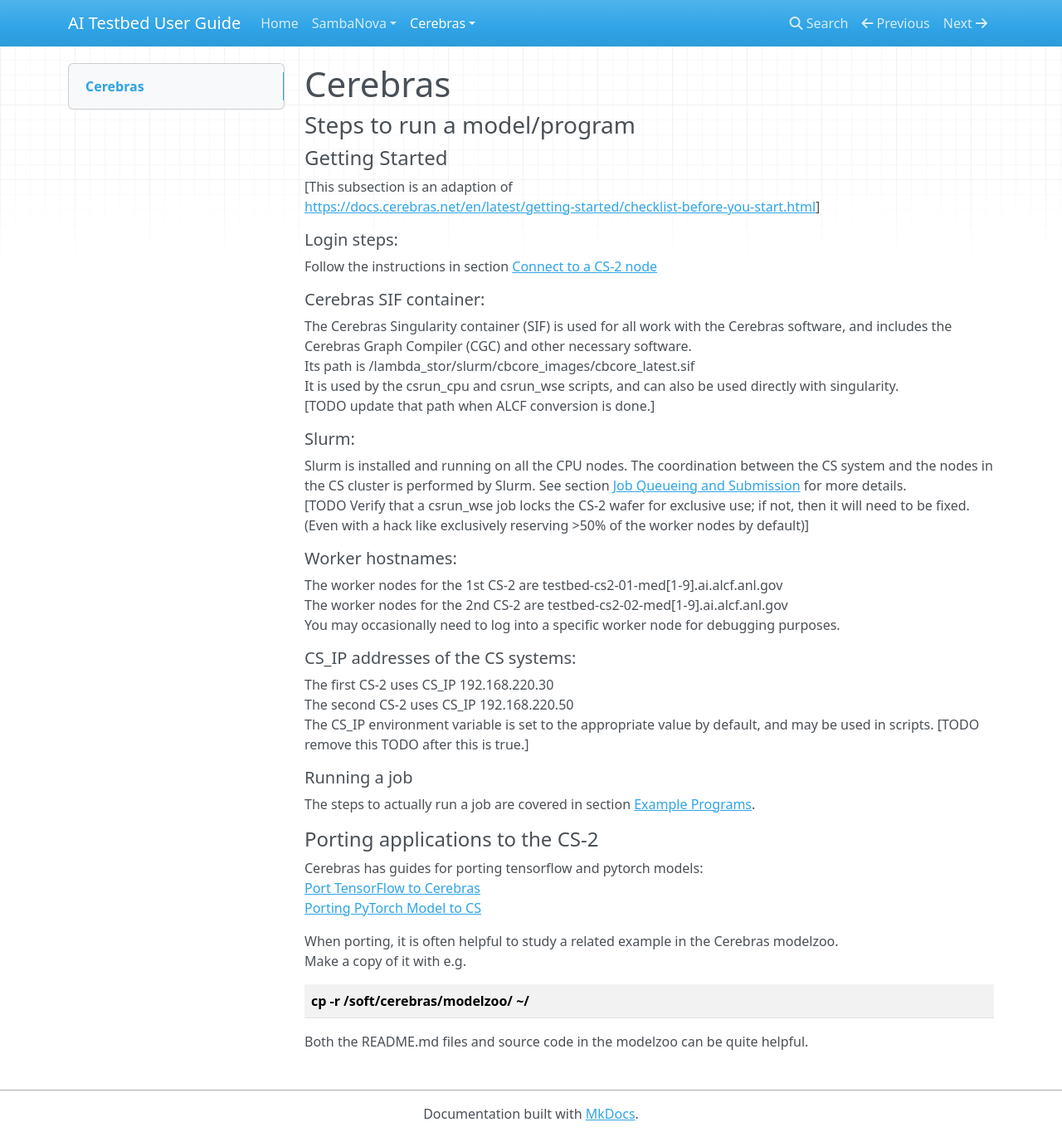
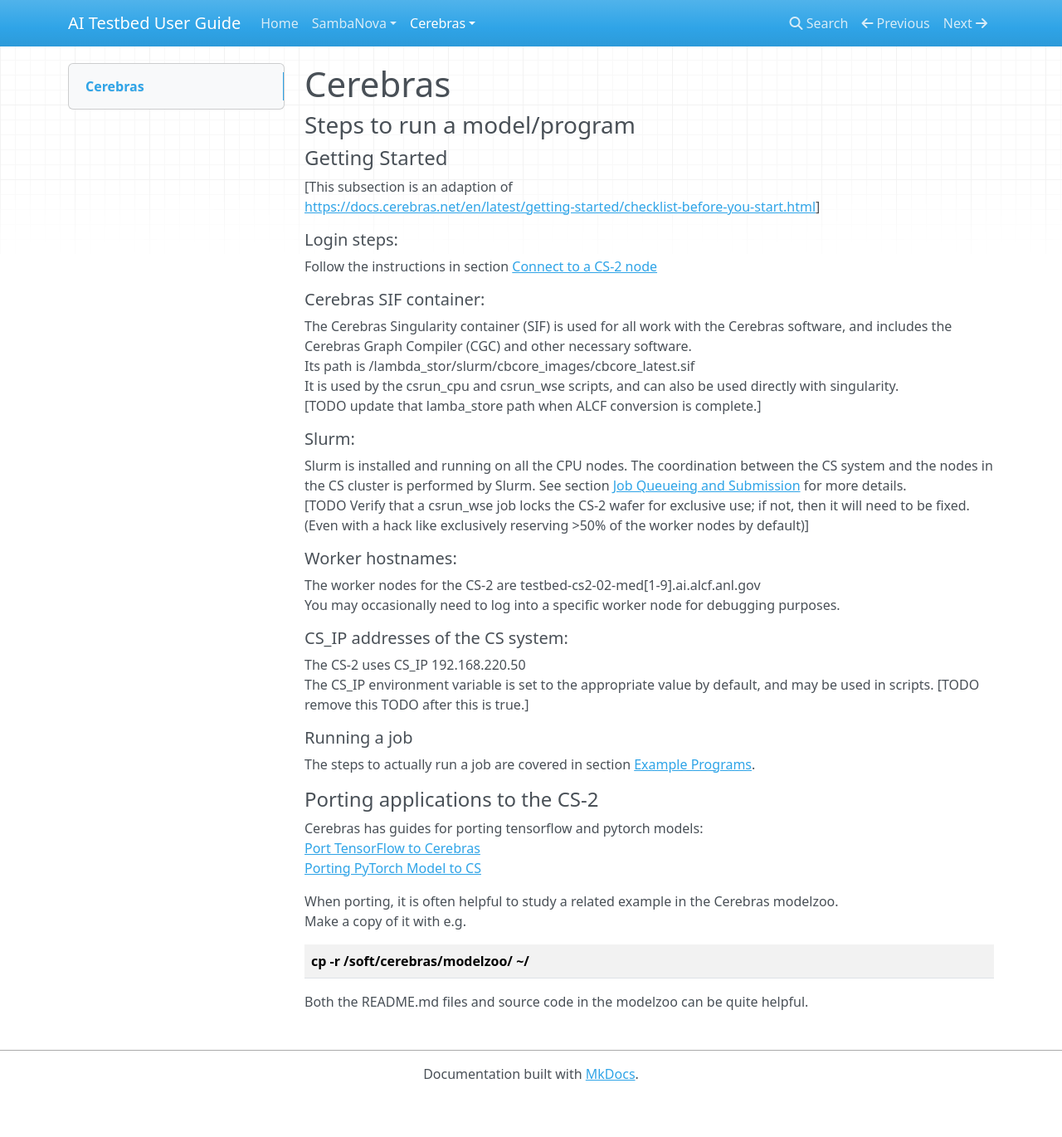
Before and after one commit to argonne-lcf/ai-testbed-userdocs, an MkDocs documentation site: the page built from docs/cerebras/Steps-to-run-a-model-or-program.md, in a window 1280 px wide and 1370 px high. Shown: the whole window at 83% size. Built offline with MkDocs 1.6.1, drawn with Linux system fonts in a browser that asks for light colours; nearby versions of some CDN libraries.

Commit message:
minor edits

```diff
--- a/docs/cerebras/Steps-to-run-a-model-or-program.md
+++ b/docs/cerebras/Steps-to-run-a-model-or-program.md
@@ -14,7 +14,7 @@
 The Cerebras Singularity container (SIF) is used for all work with the Cerebras software, and includes the Cerebras Graph Compiler (CGC) and other necessary software.</br>
 Its path is /lambda_stor/slurm/cbcore_images/cbcore_latest.sif<br>
 It is used by the csrun_cpu and csrun_wse scripts, and can also be used directly with singularity.<br>
-[TODO update that path when ALCF conversion is done.]
+[TODO update that lamba_store path when ALCF conversion is complete.]
 
 ##### Slurm:<br>
 Slurm is installed and running on all the CPU nodes. The coordination between the CS system and the nodes in the CS cluster is performed by Slurm. See section
@@ -22,13 +22,13 @@
 [TODO Verify that a csrun_wse job locks the CS-2 wafer for exclusive use; if not, then it will need to be fixed. (Even with a hack like exclusively reserving >50% of the worker nodes by default)]
 
 ##### Worker hostnames:<br>
-The worker nodes for the 1st CS-2 are testbed-cs2-01-med[1-9].ai.alcf.anl.gov<br>
-The worker nodes for the 2nd CS-2 are testbed-cs2-02-med[1-9].ai.alcf.anl.gov<br>
+<!---The worker nodes for the 1st CS-2 are testbed-cs2-01-med[1-9].ai.alcf.anl.gov<br>--->
+The worker nodes for the CS-2 are testbed-cs2-02-med[1-9].ai.alcf.anl.gov<br>
 You may occasionally need to log into a specific worker node for debugging purposes.
 
-##### CS_IP addresses of the CS systems:<br>
-The first CS-2 uses CS_IP 192.168.220.30<br>
-The second CS-2 uses CS_IP 192.168.220.50<br>
+##### CS_IP addresses of the CS system:<br>
+<!---The first CS-2 uses CS_IP 192.168.220.30<br>--->
+The CS-2 uses CS_IP 192.168.220.50<br>
 The CS_IP environment variable is set to the appropriate value by default, and may be used in scripts.  [TODO remove this TODO after this is true.]
 
 ##### Running a job
```
Also changed, not shown: docs/cerebras/Connect-to-a-CS-2-node.md (+1 -1 lines), docs/cerebras/Example-Programs.md (+3 -0 lines), docs/cerebras/System-Overview.md (+2 -2 lines).
